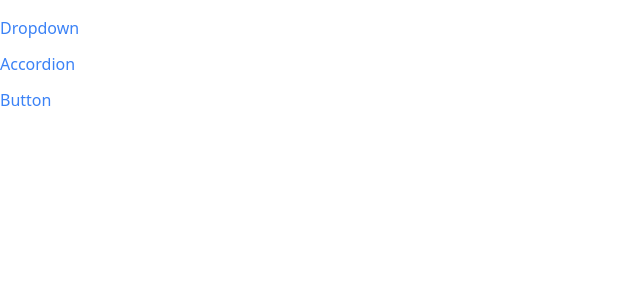
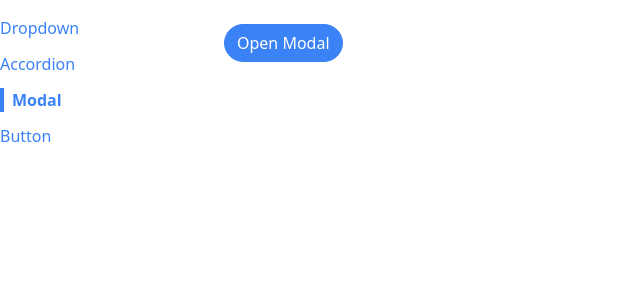
Before and after one commit to waynesdotdev/comps, a React (Create React App) app: page /modal in a window 1280 px wide. Shown: the top 300 px of the page, without its empty margins (0-640 px from the left). Built offline with nearby package versions, Linux system fonts and the light colour scheme.

Commit message:
working on making a Modal

```diff
--- a/src/App.js
+++ b/src/App.js
@@ -3,6 +3,7 @@ import SideBar from './components/SideBar'
 import AccordionPage from './pages/AccordionPage'
 import DropdownPage from './pages/DropdownPage'
 import ButtonPage from './pages/ButtonPage'
+import ModalPage from './pages/ModalPage'
 
 function App() {
   return (
@@ -16,6 +17,9 @@ function App() {
         <Route path='/button'>
           <ButtonPage />
         </Route>
+        <Route path='/modal'>
+          <ModalPage />
+        </Route>
         <Route path='/'>
           <DropdownPage />
         </Route>
--- /dev/null
+++ b/src/components/Modal.js
@@ -0,0 +1,10 @@
+const Modal = () => {
+  return (
+    <div>
+      <div className='absolute inset-0 bg-gray-300 opacity-80'></div>
+      <div className='absolute inset-40 p-10 bg-white'>Im A Modal</div>
+    </div>
+  )
+}
+
+export default Modal
--- a/src/components/SideBar.js
+++ b/src/components/SideBar.js
@@ -9,6 +9,10 @@ const SideBar = () => {
     {
       label: 'Accordion',
       path: '/accordion',
+    },
+    {
+      label: 'Modal',
+      path: '/modal',
     },
     {
       label: 'Button',
--- /dev/null
+++ b/src/pages/ModalPage.js
@@ -0,0 +1,22 @@
+import { useState } from 'react'
+import Modal from '../components/Modal'
+import Button from '../components/Button'
+
+const ModalPage = () => {
+  const [showModal, setShowModal] = useState(false)
+
+  const handleClick = () => {
+    console.log('clicked')
+    setShowModal(true)
+  }
+
+  return (
+    <div>
+      <Button primary rounded onClick={handleClick}>
+        Open Modal
+      </Button>
+      {showModal && <Modal />}
+    </div>
+  )
+}
+export default ModalPage
```
